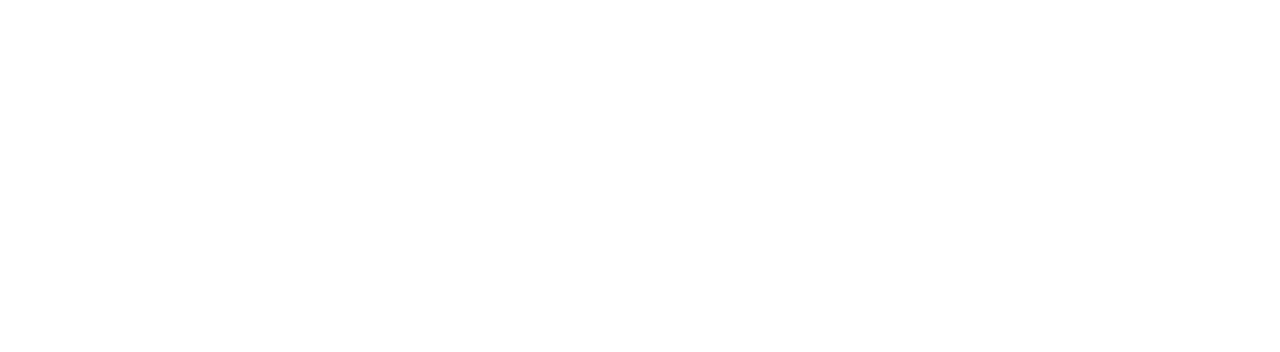
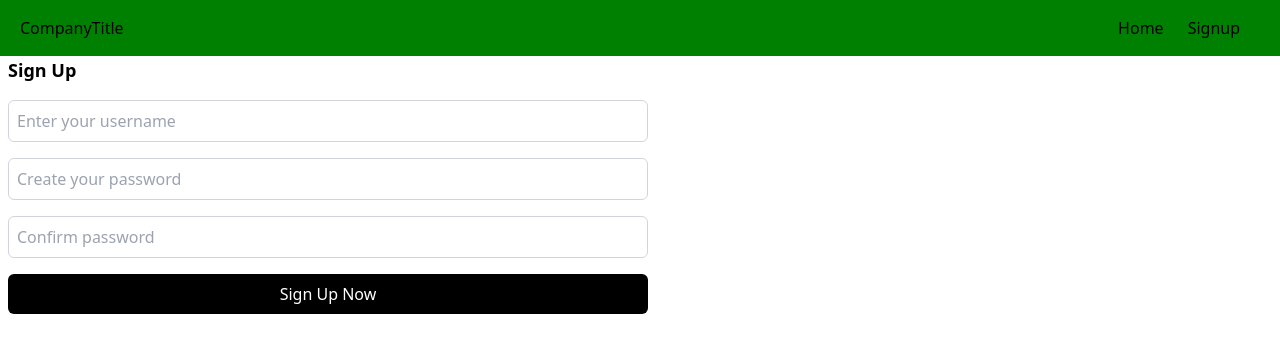
Before and after one commit to ben123-source/COSC-4353-Project, a React (Create React App) app: page /signup in a window 1280 px wide. Before the commit this address had no page. Shown: the top 352 px of the page. Built offline with nearby package versions, Linux system fonts and the light colour scheme.

Commit message:
fixed login and signup logic

```diff
--- a/package.json
+++ b/package.json
@@ -14,7 +14,7 @@
     "react": "^18.2.0",
     "react-dom": "^18.2.0",
     "react-router-dom": "^6.22.3",
-    "react-scripts": "5.0.1",
+    "react-scripts": "^5.0.1",
     "web-vitals": "^2.1.4"
   },
   "scripts": {
--- a/src/App.js
+++ b/src/App.js
@@ -1,6 +1,7 @@
 import React from "react";
 import Home from "./pages/Home.js";
 import Fuel from "./pages/Fuel.js";
+import Signup from "./pages/Signup.js";
 import { BrowserRouter, Routes, Route } from "react-router-dom";
 
 const App = () => {
@@ -9,6 +10,7 @@
             <Routes>
                 <Route path="/" element={<Home />} />
                 <Route path="/fuelformpage" element={<Fuel />} />
+                <Route path="/signup" element={<Signup />} />
             </Routes>
         </BrowserRouter>
   );
--- a/src/components/HomeNavbar.js
+++ b/src/components/HomeNavbar.js
@@ -12,7 +12,7 @@
                 <div className='flex items-center justify-center gap-4 mr-6'>
                     <ul className='flex gap-6 mr-4'>
                         <button onClick={() => navigate("/")} className='hover:underline-dashed text-black hover:cursor-pointer'>Home</button>
-                        <button onClick={() => navigate("/fuelformpage")} className='hover:underline-dashed text-black hover:cursor-pointer'>FuelFormPage</button>
+                        <button onClick={() => navigate("/signup")} className='hover:underline-dashed text-black hover:cursor-pointer'>Signup</button>
                     </ul>
                 </div>
             </div>
--- a/src/pages/Home.js
+++ b/src/pages/Home.js
@@ -6,9 +6,7 @@
 const Home = () => {
     const [loginUsername, setLoginUsername] = useState('');
     const [loginPassword, setLoginPassword] = useState('');
-    const [signupUsername, setSignupUsername] = useState('');
-    const [signupPassword, setSignupPassword] = useState('');
-    const [confirmPassword, setConfirmPassword] = useState('');
+
     const navigate = useNavigate();
 
     const handleLogin = async (e) => {
@@ -17,19 +15,6 @@
             const response = await axios.post('/login', { username: loginUsername, password: loginPassword });
             if (response.data === 'Login success') {
                 console.log('Login successful'); // Log the message
-                navigate('/fuelformpage');
-            }
-        } catch (error) {
-            console.error('Error:', error);
-        }
-    };
-
-    const handleSignup = async (e) => {
-        e.preventDefault();
-        try {
-            const response = await axios.post('/signup', { username: signupUsername, password: signupPassword });
-            if (response.data === 'Signup success') {
-                console.log('Signup successful');
                 navigate('/fuelformpage');
             }
         } catch (error) {
@@ -68,40 +53,7 @@
                         </div>
                         <button type="submit" className="w-full bg-black text-white py-2 rounded-md hover:bg-gray-800 transition duration-300">Login Now</button>
                     </form>
-                    <form className="w-1/2 ml-2" onSubmit={handleSignup}>
-                        <h2 className="text-lg font-semibold mb-4">Sign Up</h2>
-                        <div className="mb-4">
-                            <input
-                                type="text"
-                                placeholder="Enter your username"
-                                className="w-full p-2 border border-gray-300 rounded-md focus:outline-none focus:border-black"
-                                value={signupUsername}
-                                onChange={(e) => setSignupUsername(e.target.value)} // Update signup username state on input change
-                                required
-                            />
-                        </div>
-                        <div className="mb-4">
-                            <input
-                                type="password"
-                                placeholder="Create your password"
-                                className="w-full p-2 border border-gray-300 rounded-md focus:outline-none focus:border-black"
-                                value={signupPassword}
-                                onChange={(e) => setSignupPassword(e.target.value)} // Update signup password state on input change
-                                required
-                            />
-                        </div>
-                        <div className="mb-4">
-                            <input
-                                type="password"
-                                placeholder="Confirm password"
-                                className="w-full p-2 border border-gray-300 rounded-md focus:outline-none focus:border-black"
-                                value={confirmPassword}
-                                onChange={(e) => setConfirmPassword(e.target.value)} // Update confirm password state on input change
-                                required
-                            />
-                        </div>
-                        <button type="submit" className="w-full bg-black text-white py-2 rounded-md hover:bg-gray-800 transition duration-300">Sign Up Now</button>
-                    </form>
+
                 </div>
             </div>
         </div>
--- /dev/null
+++ b/src/pages/Signup.js
@@ -0,0 +1,65 @@
+import React, { useState } from 'react';
+import Navbar from "../components/HomeNavbar.js";
+import axios from 'axios';
+import { useNavigate } from 'react-router-dom';
+
+const Signup = () =>{
+    const [signupUsername, setSignupUsername] = useState('');
+    const [signupPassword, setSignupPassword] = useState('');
+    const [confirmPassword, setConfirmPassword] = useState('');
+    const navigate = useNavigate();
+
+    const handleSignup = async (e) => {
+        e.preventDefault();
+        try {
+            const response = await axios.post('/signup', { username: signupUsername, password: signupPassword });
+            if (response.data === 'Signup success') {
+                console.log('Signup successful');
+                navigate('/');
+            }
+        } catch (error) {
+            console.error('Error:', error);
+        }
+    };
+    return(
+        <div>
+            <Navbar />
+            <form className="w-1/2 ml-2" onSubmit={handleSignup}>
+                        <h2 className="text-lg font-semibold mb-4">Sign Up</h2>
+                        <div className="mb-4">
+                            <input
+                                type="text"
+                                placeholder="Enter your username"
+                                className="w-full p-2 border border-gray-300 rounded-md focus:outline-none focus:border-black"
+                                value={signupUsername}
+                                onChange={(e) => setSignupUsername(e.target.value)} // Update signup username state on input change
+                                required
+                            />
+                        </div>
+                        <div className="mb-4">
+                            <input
+                                type="password"
+                                placeholder="Create your password"
+                                className="w-full p-2 border border-gray-300 rounded-md focus:outline-none focus:border-black"
+                                value={signupPassword}
+                                onChange={(e) => setSignupPassword(e.target.value)} // Update signup password state on input change
+                                required
+                            />
+                        </div>
+                        <div className="mb-4">
+                            <input
+                                type="password"
+                                placeholder="Confirm password"
+                                className="w-full p-2 border border-gray-300 rounded-md focus:outline-none focus:border-black"
+                                value={confirmPassword}
+                                onChange={(e) => setConfirmPassword(e.target.value)} // Update confirm password state on input change
+                                required
+                            />
+                        </div>
+                        <button type="submit" className="w-full bg-black text-white py-2 rounded-md hover:bg-gray-800 transition duration-300">Sign Up Now</button>
+                    </form>
+                    </div>
+    );
+}
+
+export default Signup;
```
Also changed, not shown: 1 other file (tests, documents, lock files or other folders).
